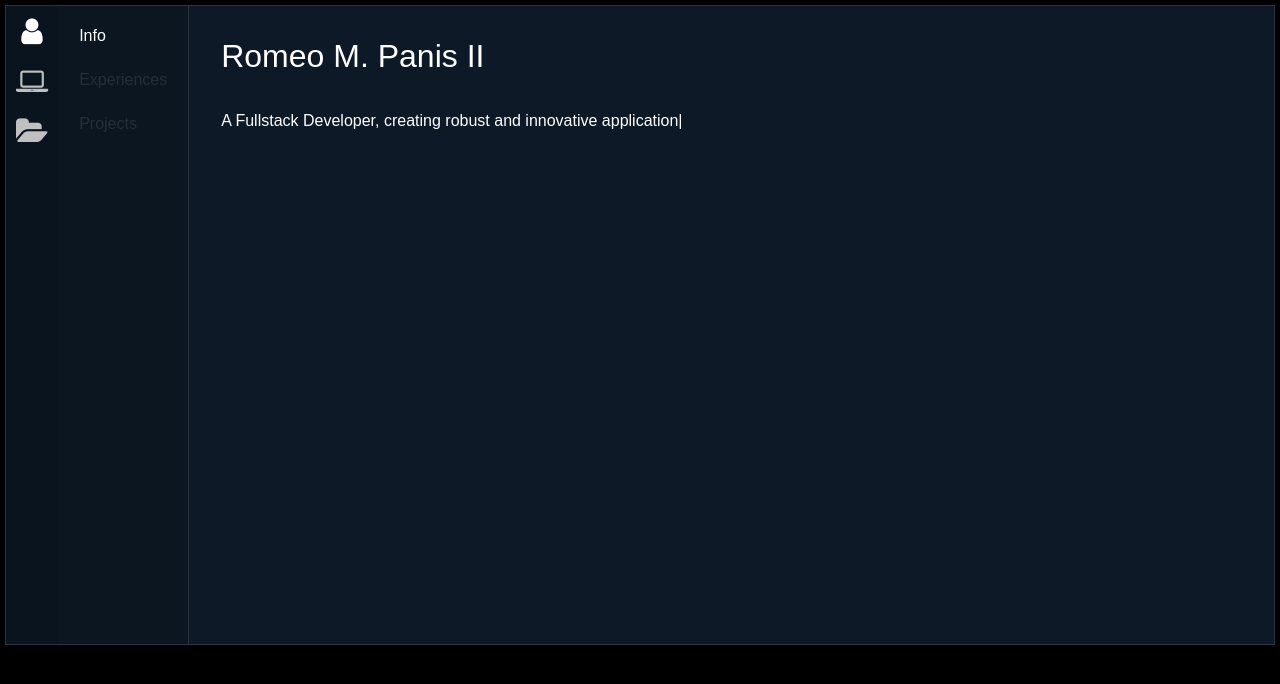
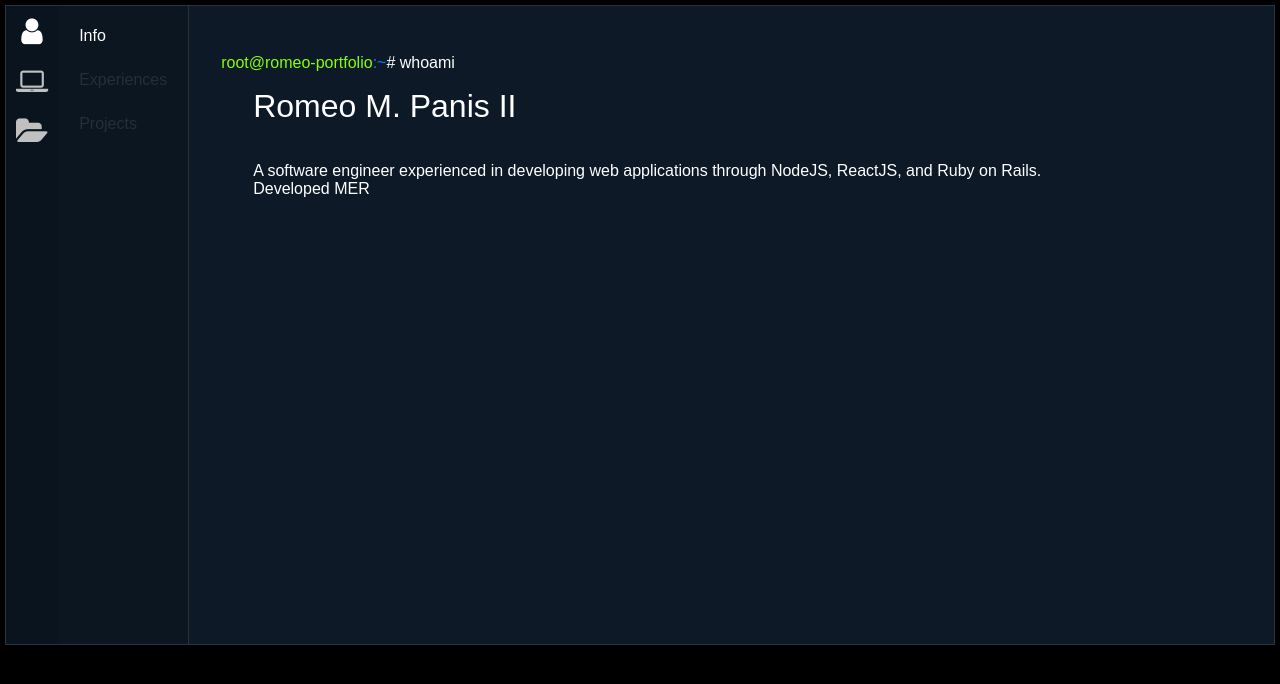
Before and after one commit to ikukee/Web-Portfolio, a React (Create React App) app in the folder client-side/: page / in a window 1280 px wide. Shown: the top 684 px of the page. Built offline with nearby package versions, Linux system fonts and the light colour scheme.

Commit message:
animations

```diff
--- a/client-side/src/components/info.js
+++ b/client-side/src/components/info.js
@@ -1,15 +1,36 @@
-import React from 'react'
+import React, { useState } from 'react'
 import { TypeAnimation } from 'react-type-animation';
 const CURSOR_CLASS_NAME = 'custom-type-animation-cursor';
 
 export const Info = () => {
+  const [cmd, showCmd] = useState(false);
   return (
     <div>
+      <p><span className='green'>root@romeo-portfolio</span><span className='blue'>:~</span>#&nbsp;
       <TypeAnimation
           cursor={false}
+          className={CURSOR_CLASS_NAME}
           sequence={[
             // Same substring at the start will only be typed out once, initially
             1000,
+            'whoami',
+          ]}
+          wrapper="span"
+          speed={80}
+          style={{ whiteSpace: 'pre-line', fontSize: '1em', display: 'inline-block' }}
+
+
+        />
+
+
+      </p>
+      <div style={{ marginLeft: "2rem" }}>
+        <TypeAnimation
+          cursor={false}
+          className={CURSOR_CLASS_NAME}
+          sequence={[
+            // Same substring at the start will only be typed out once, initially
+            2000,
             'Romeo M. Panis II \n\n',
             (el) => el.classList.remove(CURSOR_CLASS_NAME)
           ]}
@@ -20,18 +41,23 @@ export const Info = () => {
 
         />
         <TypeAnimation
+          cursor={false}
+          className={CURSOR_CLASS_NAME}
           sequence={[
-          2100,
-          'A Fullstack Developer, creating robust and innovative application',
-          (el) => el.classList.remove(CURSOR_CLASS_NAME)
+            3100,
+            'A software engineer experienced in developing web applications through NodeJS, ReactJS, and Ruby on Rails.\n  Developed MERN Stack Web Application during my internship, wrote technical documentation, and implemented coding practices and web application architectural patterns.',
+            (el) => el.classList.remove(CURSOR_CLASS_NAME),
+            1000,
+            () => showCmd(true)
           ]}
           wrapper="span"
-        speed={70}
+          speed={80}
           style={{ whiteSpace: 'pre-line', fontSize: '1em', display: 'block' }}
           repeat={Infinity}
-        s
+
         />
-
+      </div>
+      {cmd && <p><span className='green'>root@romeo-portfolio</span><span className='blue'>:~</span>$</p>}
     </div>
   )
 }
```
Lines whose indentation alone changed are shown as unchanged.
